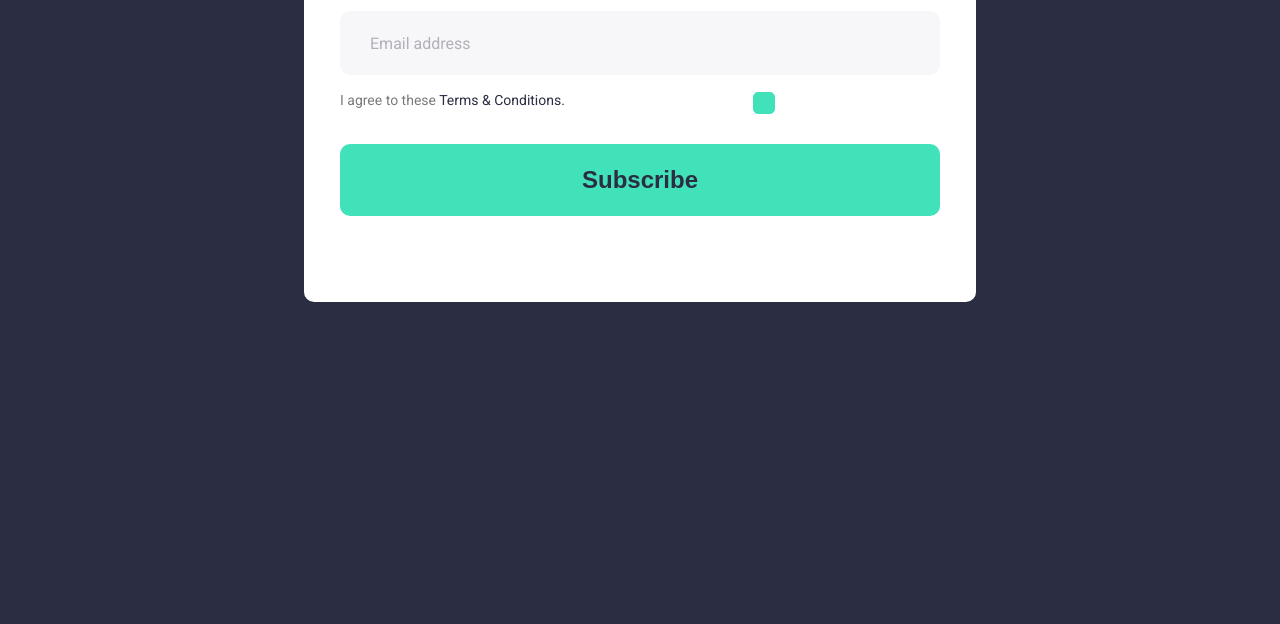
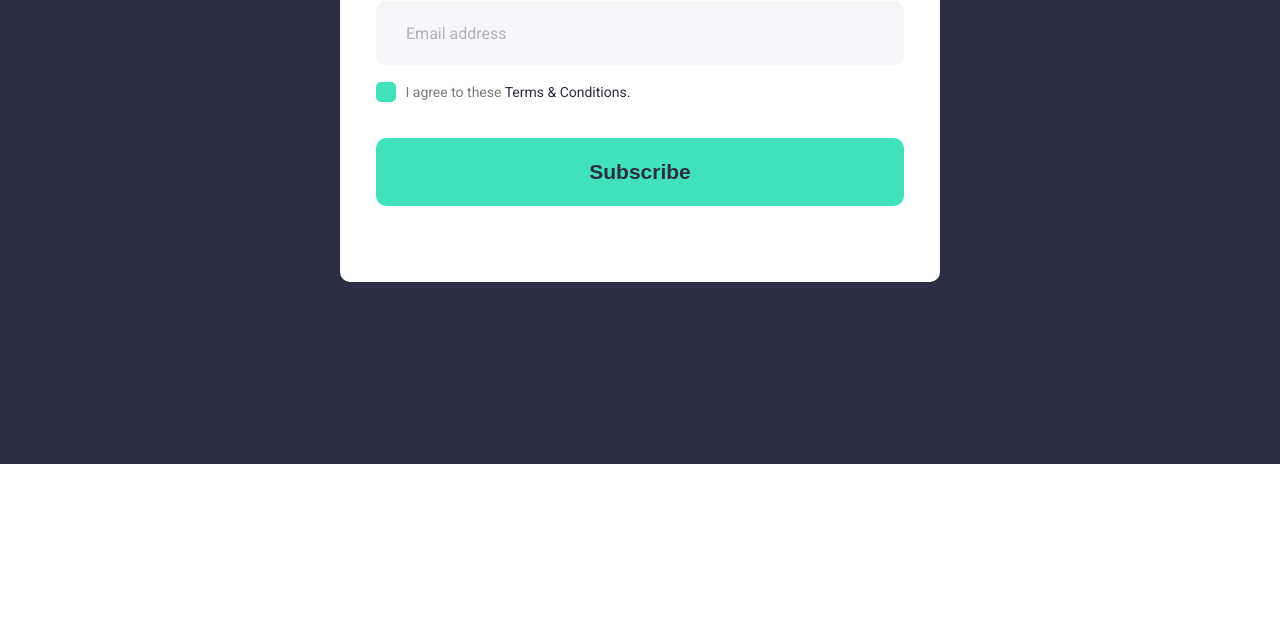
Before and after one commit to jweagle/navigator, a plain HTML site: page index.html in a window 1280 px wide. Shown: the part 336-960 px from the top of the page. After the commit the page ends 800 px from the top, so only its background shows below. Drawn offline with Linux system fonts and the light colour scheme; files that its build step writes are made by us from their sources.

Commit message:
Add files via upload

```diff
--- a/styles.css
+++ b/styles.css
@@ -1,3 +1,12 @@
+html {
+    box-sizing: border-box;
+  }
+  *, *:before, *:after {
+    box-sizing: inherit;
+  }
+
+/*styles for the email form*/
+
   form > div {
     position: relative;
     width: 100%;
@@ -18,17 +27,18 @@ form > div > label:focus {
     width: 100%;
     font-size: 16px;
     color: #2b2d42;
-    padding: 23px 0px 23px 0px;
+    padding: 23px 30px 23px 30px;
     border: none;
     border-radius: 10px;
     background-color: #f7f7f9;
 }
 
+/* Customize the label (the container) */
+
 .checkbox-container {
-    display: inline;
-    margin: 17px;
-    /* background-color: red; */
+    display: block;
     position: relative;
+    margin-top: 17px;
     cursor: pointer;
     font-size: 14px;
     -webkit-user-select: none;
@@ -37,24 +47,59 @@ form > div > label:focus {
     user-select: none;
   }
 
+  /* Hide default checkbox */
+ .checkbox-container .original-checkmark {
+    position: absolute;
+    opacity: 0;
+    cursor: pointer;
+    height: 0;
+    width: 0;
+  }
+
+  /* Create a custom checkbox */
+  .checkmark {
+    display: inline-block;
+    height: 20px;
+    width: 20px;
+    background-color: #41e2ba;
+    border: none;
+    border-radius: 5px;
+    vertical-align: middle;
+    margin-right: 6px;
+  }
+
+/* On mouse-over, add a darker green background */
   .checkbox-container:hover input ~ .checkmark {
       background-color: #1dcfa3;
-      border-color: #1dcfa3;
-      transition: ease-in-out .25s;
   }
 
+  /* When checkbox is checked, add a darker green background */
   .checkbox-container input:checked ~ .checkmark {
-    background-color: #1dcfa3;
-    border-color: #1dcfa3;
+    background-color: blue;
+
   }
 
+  /* Create the checkmark indicator (hidden when not checked) */
+.checkmark:after {
+    content: "";
+    position: absolute;
+    display: none;
+}
+
+/* Show the checkmark when checked */
 .checkbox-container input:checked ~ .checkmark:after {
     display: block;
 }
-  .checkbox-container .checkmark:after {
-    left: 7px;
-    top: 3px;
-    width: 5px;
+
+/* Style the checkmark/indicator */
+
+  .checkmark-container .checkmark:after {
+      content: "";
+      position: absolute;
+      display: inline-block;
+      left: 5px;
+      top: 0px;
+      width: 6px;
       height: 10px;
       border: solid #2b2d42;
       border-radius: 1px;
@@ -62,37 +107,17 @@ form > div > label:focus {
       -webkit-transform: rotate(45deg);
       -ms-transform: rotate(45deg);
       transform: rotate(45deg);
-    text-align: center;
   }
 
-  .original-checkmark{
-    position: absolute;
-    opacity: 0;
-    cursor: pointer;
-    height: 0;
-    width: 0;
-  }
 
-  .checkmark {
-    position: absolute;
-    margin-top: 17px;
-    height: 20px;
-    width: 20px;
-    border: solid 1.75px;
-    border-radius: 5px;
-    border-color: #41e2ba;
-    background-color: #41e2ba;
-  }
 
-  .checkmark:after {
-      content: "";
-      position: absolute;
-      display: none;
-  }
+
+
+
+
+
 .terms-aligned {
-    float: left;
-    margin-top: 17px;
-    padding-right: 2px;
+    vertical-align: middle;
 }
 
 /* styles the main header */
@@ -100,6 +125,7 @@ form > div > label:focus {
     font-size: 40px;
     color: #2b2d42;
     font-family: "roboto", helvetica, sans-serif;
+    text-align: center;
 }
 
 /* styles text in the body */
@@ -109,7 +135,6 @@ body {
     font-family: "roboto", helvetica, sans-serif;
     width: 100vw;
     height: 100vh;
-    display: auto;
     margin: 0;
 }
 
@@ -120,7 +145,6 @@ body {
     background-color: #2b2d42;
     width: 100%;
     height: 100%;
-    text-align: center;
     padding-top: 20vh;
 }
 
@@ -137,7 +161,7 @@ a.terms {
 
     background-color: #41e2ba;
     font-family: 'roboto' Arial, Helvetica, sans-serif;
-    font-size: 24px;
+    font-size: 21px;
     font-weight: bold;
     color: #2b2d42;
     width: 100%;
@@ -150,7 +174,6 @@ a.terms {
 
 .subscribe {
     margin: auto;
-    text-align: center;
 }
 
 .card {
@@ -160,8 +183,7 @@ a.terms {
     border: none;
     border-radius: 10px;
     margin: auto;
-    padding: 86px 36px;
-    text-align: center;
+    padding: 76px 36px;
     box-shadow: 0 20px #2b2d42 .1;
 
 }
```
Also changed, not shown: index.html (+4 -4 lines). Lines whose indentation alone changed are shown as unchanged.
